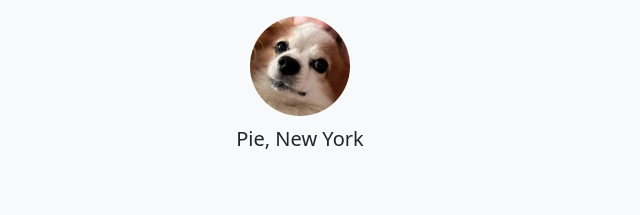
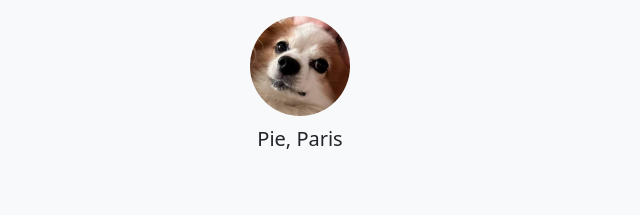
Before and after one commit to MamoruHikari/bootstrap-dog-tinder, a plain HTML site: page index.html in a window 1280 px wide. Shown: the part 1220-1435 px from the top of the page, 340-980 px from the left. Drawn offline with nearby package versions, Linux system fonts and the light colour scheme.

Commit message:
Update index.html

```diff
--- a/index.html
+++ b/index.html
@@ -88,7 +88,7 @@
       <div class="container py-5">
         <h2 class="text-body-emphasis">"I no longer have to sniff other dogs for love. I've found the hottest Corgi on TinDog. Woof."</h1>
         <img src="./images/dog-img2.jpg" height="100px" class="rounded-circle mt-5 mb-2">
-        <p class="col-lg-8 mx-auto lead">Pie, New York</p>
+        <p class="col-lg-8 mx-auto lead">Pie, Paris</p>
         <div class="row pt-5 ps-lg-5">
           <div class="col-lg-3 col-12 mb-lg-0 mb-3"><img src="./images/techcrunch.png" class="img-fluid" style="height: 30px;"></div>
           <div class="col-lg-3 col-12 mb-lg-0 mb-3"><img src="./images/mashable.png" class="img-fluid" style="height: 30px;"></div>
```
